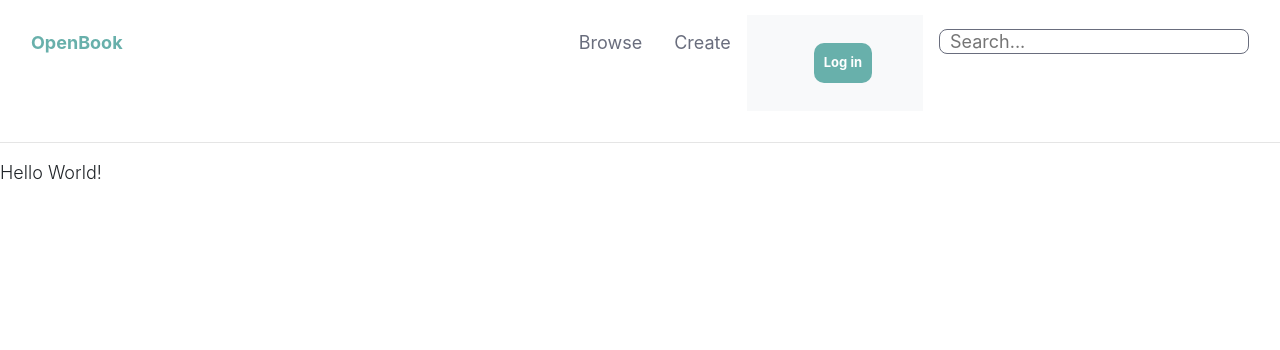
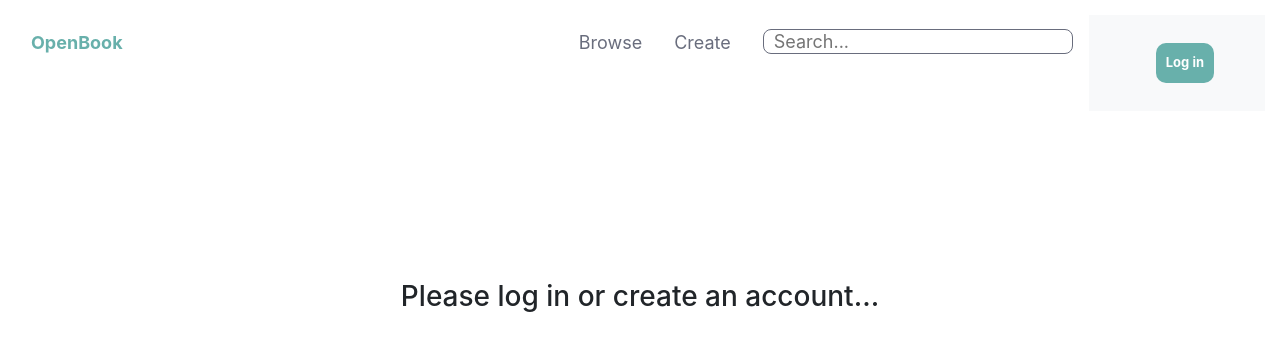
Before and after one commit to samadurm/open-book-frontend, a React (Create React App) app: page / in a window 1280 px wide. Shown: the top 350 px of the page. Built offline with nearby package versions, Linux system fonts and the light colour scheme.

Commit message:
sing in/up fully implemented, but needs more CSS styling

```diff
--- a/src/components/Navbar.js
+++ b/src/components/Navbar.js
@@ -4,7 +4,7 @@ import { jsx } from '@emotion/react';
 
 import { NavLink } from 'react-router-dom';
 import { NavLink as RouterNavLink } from "react-router-dom";
-// import 'bootstrap/dist/css/bootstrap.css';
+import 'bootstrap/dist/css/bootstrap.css';
 
 import "../css/Navbar.css";
 //import React from 'react';
@@ -67,19 +67,15 @@ export default function NavBar() {
       <nav >
         <ul className="navbarStyle">
           <li className="OpenBookStyle"> <NavLink activeClassName="active-pg" className="pageStyle" exact to='/'>OpenBook</NavLink> </li>
+
           <li className="listStyle">
-            <form onSubmit={getSearch} className="search">
-              <input id="search-bar" onChange={updateSearch} type="text" placeholder="Search..." />
-            </form>
-          </li>
-          <li className="listStyle">
-          <div className="nav-container">
+          {/* <div > */}
             <Navbar color="light" light expand="md">
               <Container>
                 <NavbarBrand className="logo" />
                 <NavbarToggler onClick={toggle} />
                 <Collapse isOpen={isOpen} navbar>
-                  <Nav className="d-none d-md-block" navbar>
+                  <Nav >
                     {!isAuthenticated && (
                       <NavItem>
                         <Button
@@ -106,12 +102,13 @@ export default function NavBar() {
                           <DropdownItem header>{user.name}</DropdownItem>
                           <DropdownItem
                             tag={RouterNavLink}
-                            to="/profile"
+                            // to="/profile"
+                            to="/"
                             className="dropdown-profile"
                             activeClassName="router-link-exact-active"
                           >
                             <FontAwesomeIcon icon="user" className="mr-3" /> Profile
-          </DropdownItem>
+                          </DropdownItem>
                           <DropdownItem
                             id="qsLogoutBtn"
                             onClick={() => logoutWithRedirect()}
@@ -157,7 +154,8 @@ export default function NavBar() {
                       <NavItem>
                         <FontAwesomeIcon icon="user" className="mr-3" />
                         <RouterNavLink
-                          to="/profile"
+                          to="/"
+                          // to="/profile"
                           activeClassName="router-link-exact-active"
                         >
                           Profile
@@ -178,131 +176,18 @@ export default function NavBar() {
                 </Collapse>
               </Container>
             </Navbar>
-            </div>
+            {/* </div> */}
+          </li>
+
+          <li className="listStyle">
+            <form onSubmit={getSearch} className="search">
+              <input id="search-bar" onChange={updateSearch} type="text" placeholder="Search..." />
+            </form>
           </li>
           <li className="listStyle"> <NavLink activeClassName="active-pg" className="pageStyle" exact to='/create'>Create</NavLink> </li>
           <li className="listStyle"> <NavLink activeClassName="active-pg" className="pageStyle" exact to='/browse'>Browse</NavLink> </li>
         </ul>
       </nav>
     </header>
-
-    // <div className="nav-container">
-    //     <Navbar color="light" light expand="md">
-    //         <Container>
-    //             <NavbarBrand className="logo" />
-    //             <NavbarToggler onClick={toggle} />
-    //             <Collapse isOpen={isOpen} navbar>
-    //                 <Nav className="mr-auto" navbar>
-    //                     <NavItem>
-    //                         <NavLink
-    //                             tag={RouterNavLink}
-    //                             to="/"
-    //                             exact
-    //                             activeClassName="router-link-exact-active"
-    //                         >
-    //                             Home
-    //   </NavLink>
-    //                     </NavItem>
-    //                 </Nav>
-    //                 <Nav className="d-none d-md-block" navbar>
-    //                     {!isAuthenticated && (
-    //                         <NavItem>
-    //                             <Button
-    //                                 id="qsLoginBtn"
-    //                                 color="primary"
-    //                                 className="btn-margin"
-    //                                 onClick={() => loginWithRedirect()}
-    //                             >
-    //                                 Log in
-    //     </Button>
-    //                         </NavItem>
-    //                     )}
-    //                     {isAuthenticated && (
-    //                         <UncontrolledDropdown nav inNavbar>
-    //                             <DropdownToggle nav caret id="profileDropDown">
-    //                                 <img
-    //                                     src={user.picture}
-    //                                     alt="Profile"
-    //                                     className="nav-user-profile rounded-circle"
-    //                                     width="50"
-    //                                 />
-    //                             </DropdownToggle>
-    //                             <DropdownMenu>
-    //                                 <DropdownItem header>{user.name}</DropdownItem>
-    //                                 <DropdownItem
-    //                                     tag={RouterNavLink}
-    //                                     to="/profile"
-    //                                     className="dropdown-profile"
-    //                                     activeClassName="router-link-exact-active"
-    //                                 >
-    //                                     <FontAwesomeIcon icon="user" className="mr-3" /> Profile
-    //       </DropdownItem>
-    //                                 <DropdownItem
-    //                                     id="qsLogoutBtn"
-    //                                     onClick={() => logoutWithRedirect()}
-    //                                 >
-    //                                     <FontAwesomeIcon icon="power-off" className="mr-3" /> Log
-    //         out
-    //       </DropdownItem>
-    //                             </DropdownMenu>
-    //                         </UncontrolledDropdown>
-    //                     )}
-    //                 </Nav>
-    //                 {!isAuthenticated && (
-    //                     <Nav className="d-md-none" navbar>
-    //                         <NavItem>
-    //                             <Button
-    //                                 id="qsLoginBtn"
-    //                                 color="primary"
-    //                                 block
-    //                                 onClick={() => loginWithRedirect({})}
-    //                             >
-    //                                 Log in
-    //     </Button>
-    //                         </NavItem>
-    //                     </Nav>
-    //                 )}
-    //                 {isAuthenticated && (
-    //                     <Nav
-    //                         className="d-md-none justify-content-between"
-    //                         navbar
-    //                         style={{ minHeight: 170 }}
-    //                     >
-    //                         <NavItem>
-    //                             <span className="user-info">
-    //                                 <img
-    //                                     src={user.picture}
-    //                                     alt="Profile"
-    //                                     className="nav-user-profile d-inline-block rounded-circle mr-3"
-    //                                     width="50"
-    //                                 />
-    //                                 <h6 className="d-inline-block">{user.name}</h6>
-    //                             </span>
-    //                         </NavItem>
-    //                         <NavItem>
-    //                             <FontAwesomeIcon icon="user" className="mr-3" />
-    //                             <RouterNavLink
-    //                                 to="/profile"
-    //                                 activeClassName="router-link-exact-active"
-    //                             >
-    //                                 Profile
-    //     </RouterNavLink>
-    //                         </NavItem>
-    //                         <NavItem>
-    //                             <FontAwesomeIcon icon="power-off" className="mr-3" />
-    //                             <RouterNavLink
-    //                                 to="#"
-    //                                 id="qsLogoutBtn"
-    //                                 onClick={() => logoutWithRedirect()}
-    //                             >
-    //                                 Log out
-    //     </RouterNavLink>
-    //                         </NavItem>
-    //                     </Nav>
-    //                 )}
-    //             </Collapse>
-    //         </Container>
-    //     </Navbar>
-    // </div>
   );
 }
--- a/src/css/Navbar.css
+++ b/src/css/Navbar.css
@@ -5,6 +5,7 @@
     overflow: hidden;
     background-color: white;
     border: none;
+    height: 205px;
 }
 
 .listStyle{
--- a/src/pages/HomePage.js
+++ b/src/pages/HomePage.js
@@ -1,38 +1,58 @@
 /** @jsxRuntime classic */
 /** @jsx jsx */
 import { css, jsx } from '@emotion/react';
-import { useInput } from '../components/GetUserInput';
-// import axios from 'axios'; // be used for fetching data from backend
 
-import React, { Fragment } from "react";
+import React from "react";
+import 'bootstrap/dist/css/bootstrap.css';
+import { Container, Row, Col } from "reactstrap";
 
-const containerStyle = css`
+import Highlight from "../components/Highlight";
+import Loading from "../components/Loading";
+import { useAuth0, withAuthenticationRequired } from "@auth0/auth0-react";
+
+const logInStyle = css`
     width: 100%;
     margin-top: 75px;
     text-align: center;
-    font-size: 20px;
+    font-size: 150px;
     font-weight: 100;
 `;
 
-const outerContainer = css`
-    background-color: #8FC0A9;
-`;
+export default function ProfileComponent() {
+    const { user } = useAuth0();
 
-export default function Homepage() {
+    if (!user) {
+        return (
+            <div css={logInStyle}>
+                <h3>Please log in or create an account...</h3>
+            </div>
+        );
 
-    const { value: username, bind: bindUserName, reset: resetUserName } = useInput('');
-    const { value: password, bind: bindPassword, reset: resetPassword } = useInput('');
+    }
+    else {
+        return (
+            <Container className="align-items-center">
+                <Row className="align-items-center profile-header mb-5 text-center text-md-left">
+                    <Col md={2}>
+                        <img
+                            src={user.picture}
+                            alt="Profile"
+                            className="rounded-circle img-fluid profile-picture mb-3 mb-md-0"
+                        />
+                    </Col>
+                    <Col md>
+                        <h2>{user.name}</h2>
+                        <p className="lead text-muted">{user.email}</p>
+                    </Col>
+                </Row>
+                <Row>
+                    <Highlight>{JSON.stringify(user, null, 2)}</Highlight>
+                </Row>
+            </Container>
+        );
+    }
+};
 
-    console.log("username: ", username);
-    console.log("password: ", password);
-
-    return (
-
-        <Fragment>
-        {/* <Hero /> */}
-        <hr />
-        {/* <Content /> */}
-        Hello World!
-      </Fragment>
-    );
-}
+// export default withAuthenticationRequired(ProfileComponent, {
+//   onRedirecting: () => <Loading />,
+// });
```
Also changed, not shown: src/App.js (+0 -12 lines).
